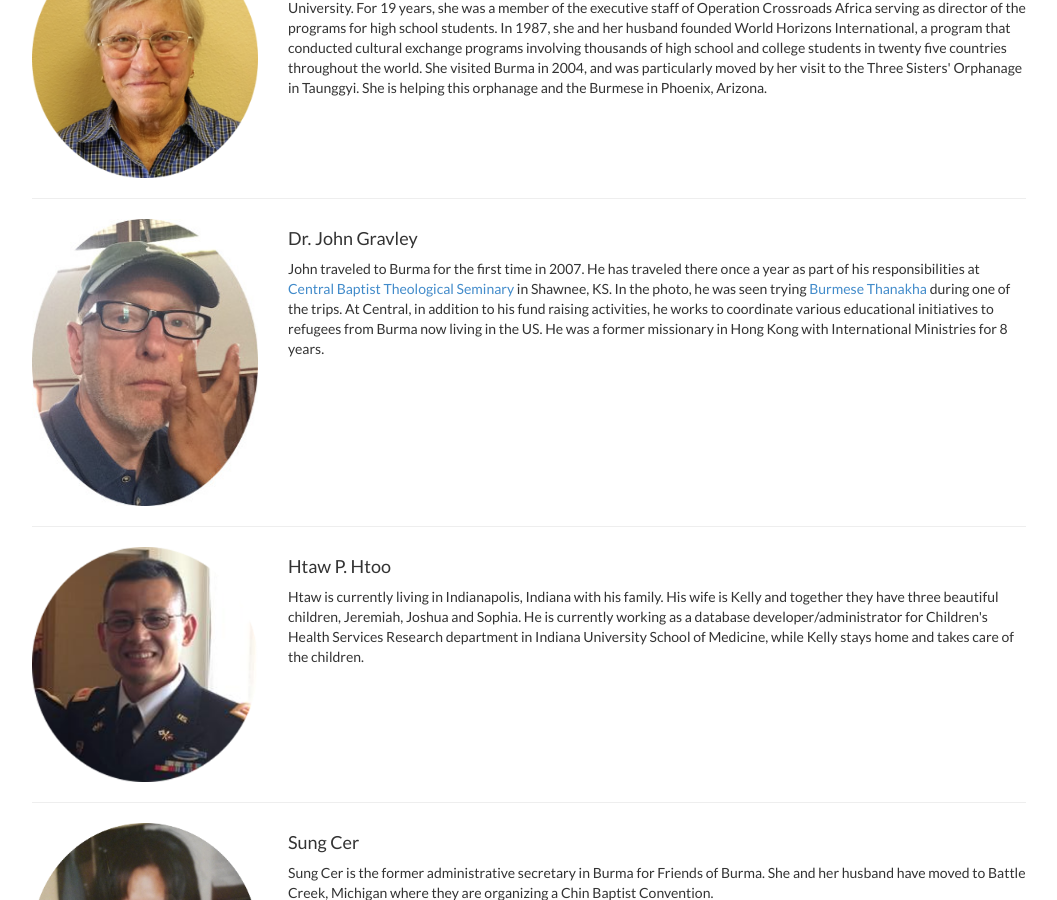
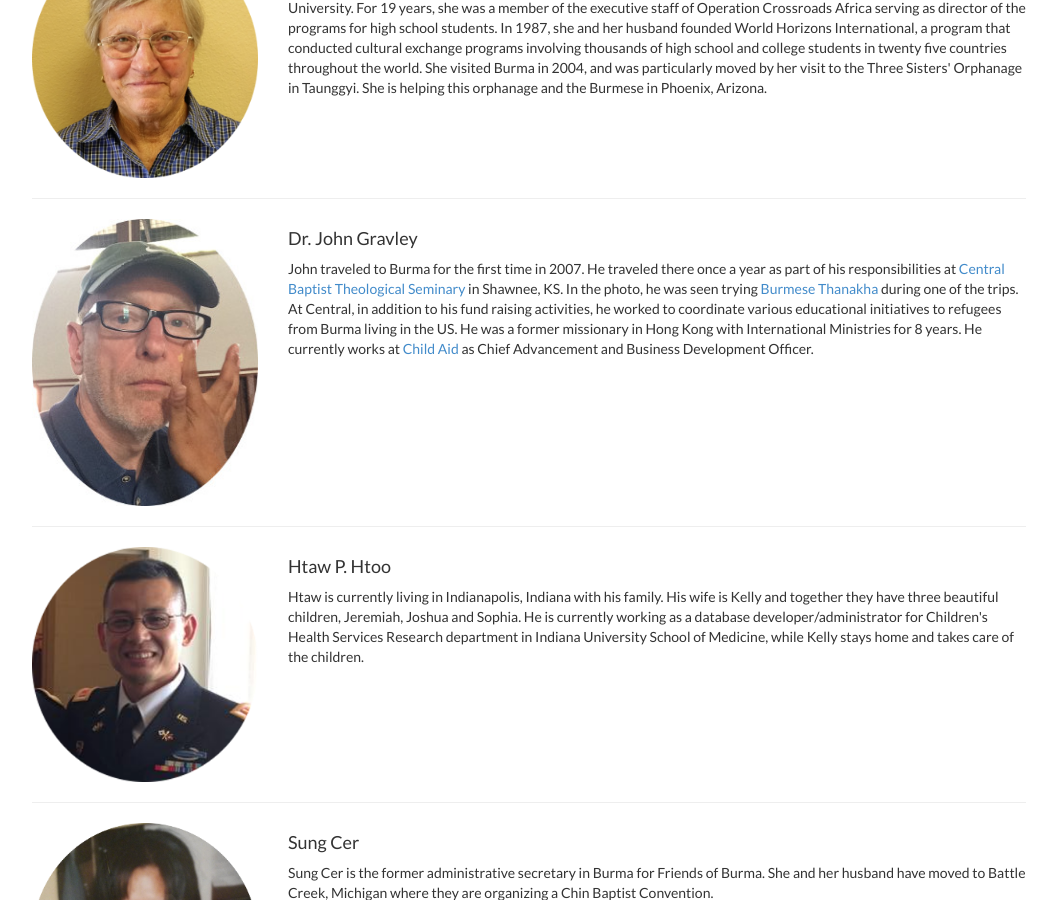
Before and after one commit to friendsofburma/friendsofburma.github.io, a Jekyll site: the page built from _pages/about.html, in a window 1280 px wide and 900 px high, scrolled down 1865 px. Shown: the whole window, without its empty margins (111-1168 px from the left). Built offline with Jekyll 4.4.1, drawn with Linux system fonts in a browser that asks for light colours; some of the changed text lies outside the part shown.

Commit message:
Newsletter, Annual Report, about pages.

```diff
--- a/_pages/about.html
+++ b/_pages/about.html
@@ -91,7 +91,7 @@ permalink: /about/
         </div>
         <div class="col-lg-9">
             <h4>Dr. John Gravley</h4>
-            <p>John traveled to Burma for the first time in 2007. He has traveled there once a year as part of his responsibilities at <a href="http://cbts.edu/" target="_blank">Central Baptist Theological Seminary</a> in Shawnee, KS. In the photo, he was seen trying <a href="https://en.wikipedia.org/wiki/Thanaka" target="_blank">Burmese Thanakha</a> during one of the trips. At Central, in addition to his fund raising activities, he works to coordinate various educational initiatives to refugees from Burma now living in the US. He was a former missionary in Hong Kong with International Ministries for 8 years.</p>
+            <p>John traveled to Burma for the first time in 2007. He traveled there once a year as part of his responsibilities at <a href="http://cbts.edu/" target="_blank">Central Baptist Theological Seminary</a> in Shawnee, KS. In the photo, he was seen trying <a href="https://en.wikipedia.org/wiki/Thanaka" target="_blank">Burmese Thanakha</a> during one of the trips. At Central, in addition to his fund raising activities, he worked to coordinate various educational initiatives to refugees from Burma living in the US. He was a former missionary in Hong Kong with International Ministries for 8 years. He currently works at <a href="http://child-aid.org/">Child Aid</a> as Chief Advancement and Business Development Officer.</p>
         </div>
     </div>
     <hr/>
@@ -184,4 +184,15 @@ permalink: /about/
     </div>
     <hr/>
 
+    <div class="row">
+        <div class="col-lg-3">
+            <img class="featurette-image img-responsive" src="/static/img/photos/unknown.png" alt="">
+        </div>
+        <div class="col-lg-9">
+            <h4>Anna Barbara Maung</h4>
+            <p>Anna Barbara Maung and her family lives in Fort Wayne.</p>
+        </div>
+    </div>
+    <hr/>
+
 </div><!-- /.container -->
--- a/_pages/annualreports.html
+++ b/_pages/annualreports.html
@@ -8,6 +8,7 @@ permalink: /annualreports/
   <div class="container">
     <h1>Annual Reports</h1>
     <ul>
+      <li><a href="http://news.friendsofburma.org/2018/01/friends-of-burma-annual-report-2017.html" target="_blank">2017</a></li>
       <li><a href="http://news.friendsofburma.org/2017/01/friends-of-burma-inc-fob-annual-report.html" target="_blank">2016</a></li>
       <li><a href="https://docs.google.com/document/d/1OsL042eJi6ynhVQWEUZu6BR6DSvglKjk65pbgmjjpIE/edit?usp=sharing" target="_blank">2015</a></li>
       <li><a href="https://docs.google.com/document/d/1lPWQKjRkuDvQD27I8iubBaeXqJM8q9IO-bNnRXh6Zm4/edit?usp=sharing" target="_blank">2014</a></li>
@@ -24,6 +25,7 @@ permalink: /annualreports/
     </ul>
     <h1>Form 990</h1>
     <ul>
+        <li><a href="/static/docs/f990_2017.pdf">2017 Form 990</a></li>
     	<li><a href="/static/docs/990_2014_FOB.pdf">2014 Form 990</a></li>
     	<li><a href="/static/docs/2010_990_FOB_signed.pdf">2010 Form 990</a></li>
     </ul>
--- a/_pages/newsletter.html
+++ b/_pages/newsletter.html
@@ -8,6 +8,9 @@ permalink: /newsletters/
 <div class="container">
   <h1>Newsletters</h1>
   <ul>
+    <li><a href="https://drive.google.com/file/d/1UUucE6IcwUQxNOZ29t1kIcATn4Zv8-Mi/view?usp=sharing" target="_blank">Fall 2018</a></li>
+    <li><a href="https://drive.google.com/file/d/1ngXoGswlcHd1lcjNpIrgjGFdhy1vhoN8/view?usp=sharing" target="_blank">Spring 2018</a></li>
+    <li><a href="http://news.friendsofburma.org/2017/10/friends-of-burma-inc-newsletter-special.html" target="_blank">Fall 2017</a></li>
     <li><a href="http://news.friendsofburma.org/2017/05/friends-of-burma-newsletter-spring-2017.html" target="_blank">Spring 2017</a></li>
     <li><a href="http://news.friendsofburma.org/2016/09/friends-of-burma-inc-newsletter-fall.html" target="_blank">Fall 2016</a></li>
     <li><a href="http://news.friendsofburma.org/2016/05/friends-of-burma-inc-newsletter-spring.html" target="_blank">Spring 2016</a></li>
--- a/_pages/resources.html
+++ b/_pages/resources.html
@@ -13,7 +13,8 @@ permalink: /resources/
         <li><a href="https://docs.google.com/document/d/1ceZeBfFqHff0zzn_NWfJ_uWT4kBiuzFQ-EAP8AooY5g/edit?usp=sharing" target="_blank">Food for Soul</a>. A Place for Christian Sharing.</li>
         <li><a href="https://drive.google.com/file/d/0B6twxZ-WcgVBc18yZDllY3EtNVE/edit?usp=sharing" target="_blank">Where there is no dentist</a> by Murray Dickson (in Burmese).</li>
         <li><a href="https://drive.google.com/file/d/0B6twxZ-WcgVBNXpVaUhMekY4dUU/view?usp=sharing" target="_blank">The Karen Reader</a>.</li>
-        <li><a href="https://drive.google.com/file/d/1si0Gkw7YNoXCuHNvIWB7fEj3qxk34BkN/view?usp=sharing" target="_blank">Possibilites II</a>.</li>
+        <li><a href="https://drive.google.com/file/d/0B7ZEOyKXVhn1cHB3cDdwT0QyY1Y3bWpoSTcyMWwzWUxyTDFz/view?usp=sharing" target="_blank">Possibilites II</a>.</li>
+        <li><a href="/static/docs/pastoral_counseling.pdf">Pastoral Counseling Class book in Karen and English</a></li>
     </ul>
 
     <h1>Misc.</h1>
```
Also changed, not shown: 2 other files.
